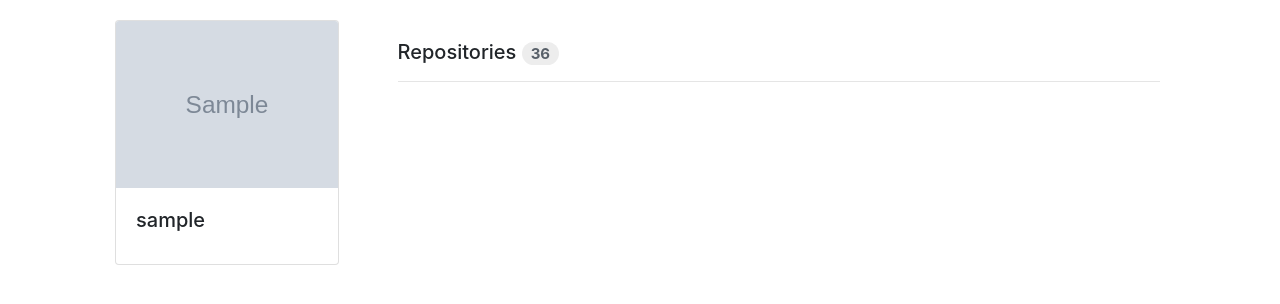
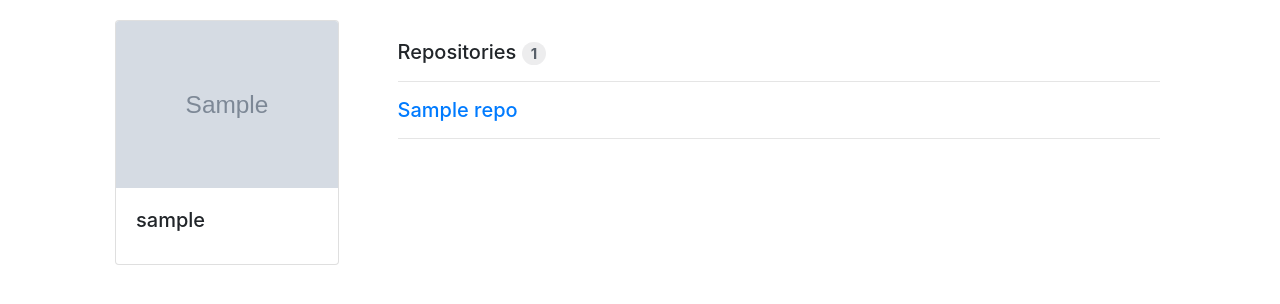
Before and after one commit to igorzakhar/github-oauth2-cherrypy, a Python web app: template templates/index.html in a window 1280 px wide. Shown: the top 304 px of the page. Run offline with Jinja, Linux system fonts and the light colour scheme; the template is opened without the code that fills it: most values are stand-ins (such as "Sample title", 1, 10 or a date in 2020); grey boxes marked "Sample" are stand-in pictures; some libraries are stand-ins or nearby versions.

Commit message:
Add receive and process repos list

```diff
--- a/templates/index.html
+++ b/templates/index.html
@@ -25,8 +25,12 @@
         </div>
         <div class="col-md-9">
           <div class="profile-content">
-            <h5>Repositories <span class="badge badge-secondary badge-pill">36</span></h5>
+            <h5>Repositories <span class="badge badge-secondary badge-pill">{{ repos_count }}</span></h5>
             <hr>
+            {% for repo in repos_list %}
+              <a href="{{ repo.get('repos_url') }}"><h5>{{ repo.get('name') }}</h5></a>
+              <hr>
+            {% endfor %}
           </div>
         </div>
       </div>
```
Also changed, not shown: app.py (+13 -6 lines).
